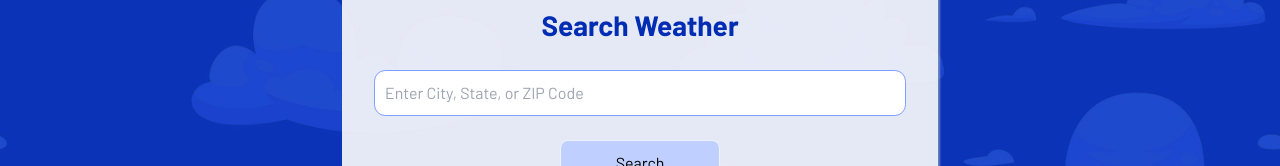
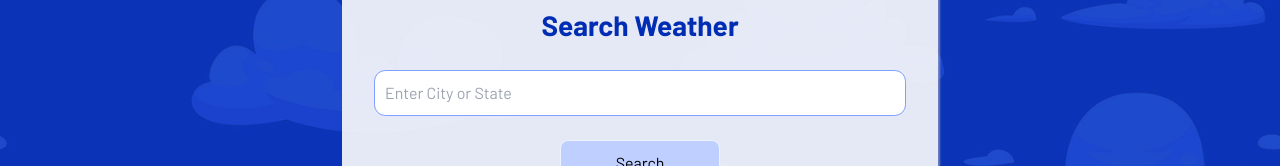
Before and after one commit to dtulpa16/SimpleWeatherApp_StyledComponent-Next.js, a Next.js app: page / in a window 1280 px wide. Shown: the part 288-454 px from the top of the page. Built offline with nearby package versions, Linux system fonts and the light colour scheme.

Commit message:
Input Placeholder temp change to remove Zip code

```diff
--- a/app/components/SearchBar.tsx
+++ b/app/components/SearchBar.tsx
@@ -29,7 +29,7 @@ export default function SearchBar() {
             <Input
               name="search"
               type="text"
-              placeholder="Enter City, State, or ZIP Code"
+              placeholder="Enter City or State"
             />
             <SearchButton>Search</SearchButton>
           </Form>
```
